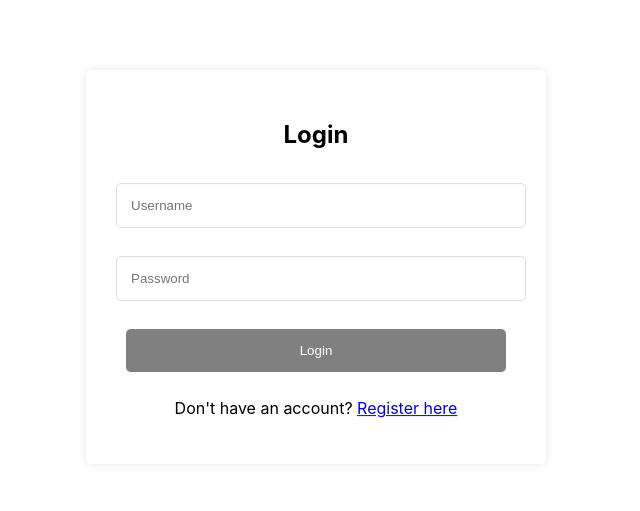
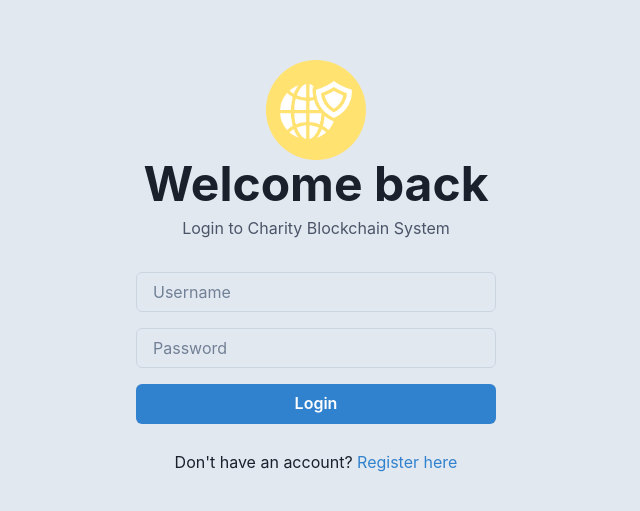
Before and after one commit to Snackiller/Charity-Blockchain-System-2.0, a React (Create React App) app: page /login in a window 1280 px wide. Shown: the part 133-644 px from the top of the page, without its empty margins (324-964 px from the left). Built offline with nearby package versions, Linux system fonts and the light colour scheme.

Commit message:
Chakra-UI and Login page

```diff
--- a/src/App.js
+++ b/src/App.js
@@ -8,6 +8,7 @@ import CreatePage from './pages/js/CreatePage';
 import DonationPage from './pages/js/DonationPage';
 import NavBar from './pages/js/NavBar';
 import Logout from './pages/js/Logout';
+import { ChakraProvider } from "@chakra-ui/react";
 
 function App() {
   const [isLoggedIn, setIsLoggedIn] = useState(false);
@@ -21,6 +22,7 @@ function App() {
   };
 
   return (
+    <ChakraProvider>
       <Router>
         {isLoggedIn && <NavBar onLogout={handleLogout} />}
         <Routes>
@@ -33,6 +35,7 @@ function App() {
           <Route path="/logout" element={<Navigate to="/login" replace />} />
         </Routes>
       </Router>
+    </ChakraProvider>
   );
 }
 
--- a/src/pages/js/Login.js
+++ b/src/pages/js/Login.js
@@ -1,11 +1,24 @@
+import {
+  Button,
+  Flex,
+  FormControl,
+  Heading,
+  Image,
+  Input,
+  Text,
+  useColorMode,
+  Link as ChakraLink,
+} from "@chakra-ui/react";
+import { Helmet } from "react-helmet";
 import React, { useState } from 'react';
 import { useNavigate, Link } from 'react-router-dom';
 import '../css/Login.css';
-
+import { Link as RouterLink } from 'react-router-dom';
 function Login({ onLoginSuccess }) {
   const [username, setUsername] = useState('');
   const [password, setPassword] = useState('');
   const navigate = useNavigate();
+  const { colorMode } = useColorMode();
 
   const handleFormSubmit = async (e) => {
     e.preventDefault();
@@ -30,28 +43,72 @@ function Login({ onLoginSuccess }) {
     }
   };
 
+
   return (
-    <div className="login-container">
-      <h2>Login</h2>
-      <form onSubmit={handleFormSubmit}>
-        <input
+    <>
+      <Helmet>
+        <title>Login | Charity-Blockchain-System</title>
+        <meta name="description" content="Login to the Charity Blockchain System" />
+      </Helmet>
+
+      <Flex
+        className={colorMode === "light" ? "auth-background" : ""}
+        direction="column"
+        align="center"
+        justify="center"
+        minH="100vh"
+        bg={colorMode === "light" ? "gray.200" : "gray.800"}
+      >
+        <Flex
+          as="form"
+          onSubmit={handleFormSubmit}
+          direction="column"
+          align="center"
+          py="4"
+          width="100%" // Set the width as needed
+          maxWidth="360px" // Set a max-width as needed for form
+        >
+          <Image src="/logo.png" w="100px" />
+          <Heading as="h1" size="2xl" mb="2">
+            Welcome back
+          </Heading>
+          <Text color="gray.600" mb="8">
+            Login to Charity Blockchain System
+          </Text>
+          <FormControl id="username" isRequired>
+            <Input
               type="text"
               placeholder="Username"
               value={username}
               onChange={(e) => setUsername(e.target.value)}
-          required
+              borderColor="gray.300" // default border color
+              _hover={{ borderColor: "gray.400" }} // border color on hover
+              focusBorderColor="blue.500" // border color on focus
             />
-        <input
+          </FormControl>
+          <FormControl id="password" isRequired mt="4">
+            <Input
               type="password"
               placeholder="Password"
               value={password}
               onChange={(e) => setPassword(e.target.value)}
-          required
+              borderColor="gray.300" // default border color
+              _hover={{ borderColor: "gray.400" }} // border color on hover
+              focusBorderColor="blue.500" // border color on focus
             />
-        <button type="submit">Login</button>
-      </form>
-      <p>Don't have an account? <Link to="/register">Register here</Link></p>
-    </div>
+          </FormControl>
+          <Button type="submit" colorScheme="blue" width="full" mt="4">
+            Login
+          </Button>
+          <Text mt="4">
+            Don't have an account?{" "}
+            <ChakraLink as={RouterLink} to="/register" color="blue.500">
+              Register here
+            </ChakraLink>
+          </Text>
+        </Flex>
+      </Flex>
+    </>
   );
 }
 
```
Also changed, not shown: package.json (+8 -0 lines), public/logo.png (added), 1 other file (tests, documents, lock files or other folders). Lines whose indentation alone changed are shown as unchanged.
